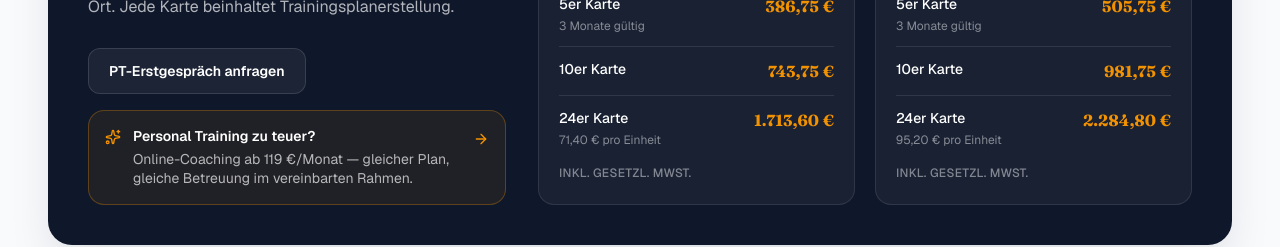
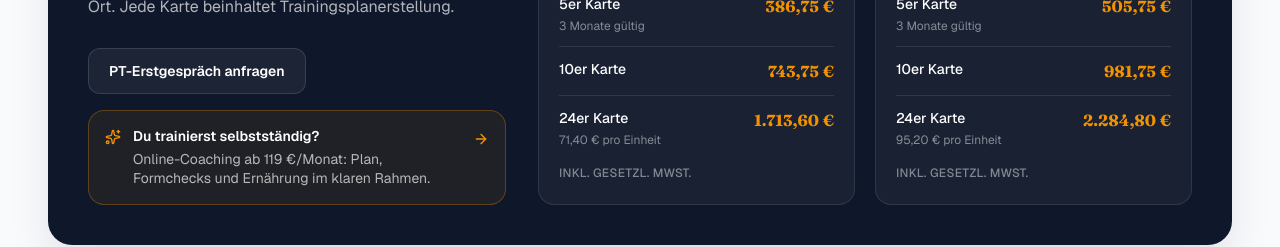
Before and after one commit to coderift7/body-process-demo, a Next.js app: page / in a window 1280 px wide. Shown: the part 7320-7567 px from the top of the page. Built offline with nearby package versions, Linux system fonts and the light colour scheme; no server answers.

Commit message:
Improve online coaching price prompt

```diff
--- a/src/components/Pricing.tsx
+++ b/src/components/Pricing.tsx
@@ -131,11 +131,11 @@ export default function Pricing() {
                     />
                     <span>
                       <span className="block font-semibold text-white">
-                        Personal Training zu teuer?
+                        Du trainierst selbstständig?
                       </span>
                       <span className="mt-1 block text-white/68">
-                        Online-Coaching ab 119 €/Monat — gleicher Plan, gleiche
-                        Betreuung im vereinbarten Rahmen.
+                        Online-Coaching ab 119 €/Monat: Plan, Formchecks und
+                        Ernährung im klaren Rahmen.
                       </span>
                     </span>
                     <ArrowRight
```
